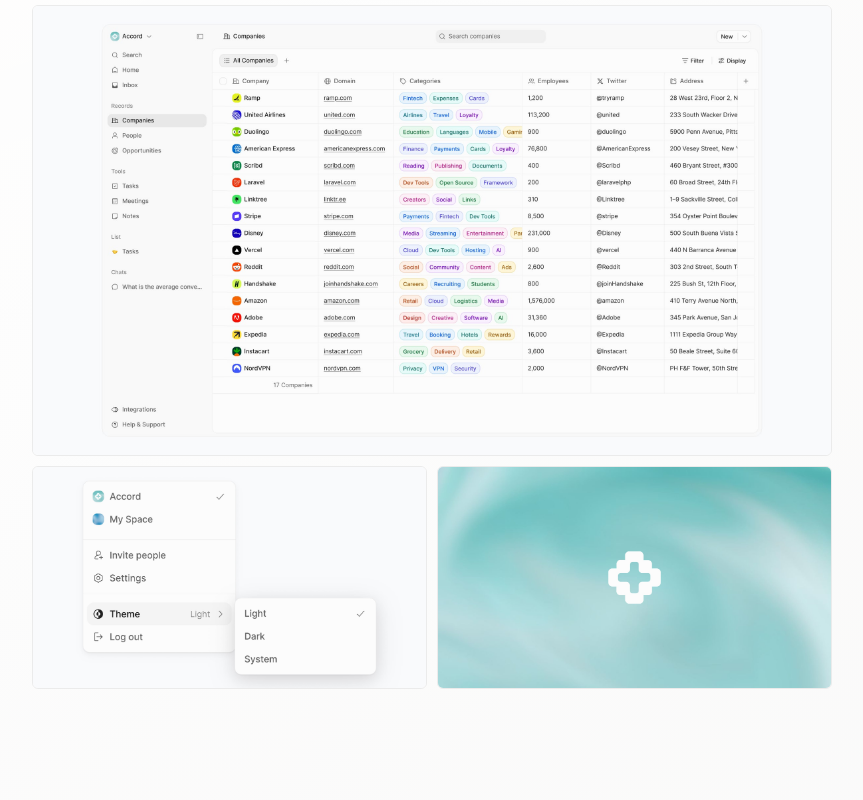
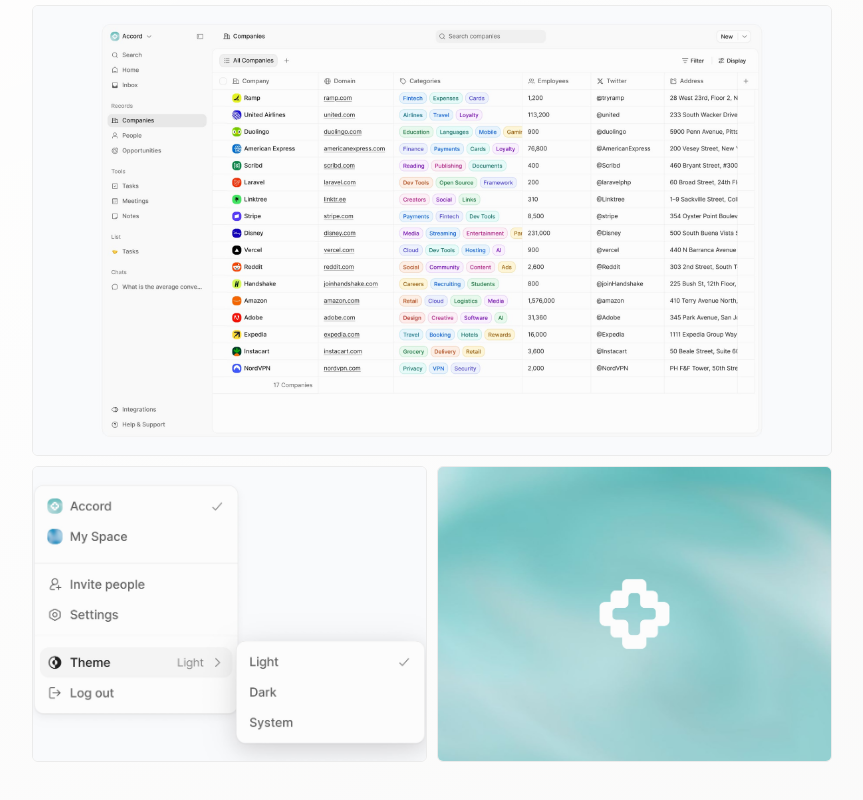
Before and after one commit to emrnc/alex-lohinov-portfolio, a Next.js app: page / in a window 1280 px wide. Shown: the part 535-1335 px from the top of the page, without its empty margins (208-1071 px from the left). Built offline with nearby package versions, Linux system fonts and the light colour scheme.

Commit message:
Adjust project gallery bento layout

```diff
--- a/app/styles/layout.css
+++ b/app/styles/layout.css
@@ -118,6 +118,15 @@
   grid-column: 1 / -1;
 }
 
+.portfolio-gallery .project-frame:nth-child(n + 2) {
+  aspect-ratio: 4 / 3;
+}
+
+.portfolio-gallery .project-frame:nth-child(n + 2) .project-image {
+  height: 100%;
+  object-fit: cover;
+}
+
 @keyframes fade-up {
   from {
     opacity: 0;
@@ -172,4 +181,13 @@
     gap: 10px;
     margin-top: 72px;
   }
+
+  .portfolio-gallery .project-frame:nth-child(n + 2) {
+    aspect-ratio: auto;
+  }
+
+  .portfolio-gallery .project-frame:nth-child(n + 2) .project-image {
+    height: auto;
+    object-fit: initial;
+  }
 }
```
